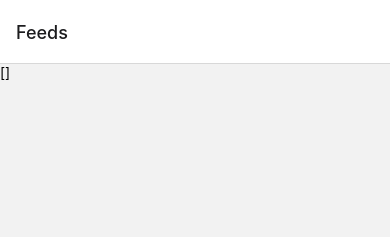
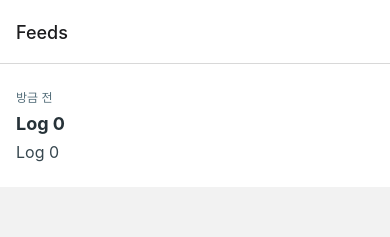
Before and after one commit to myeongjae-kim/learn-rn-day-log, a React Native app: screen /Feeds in a window 390 px wide. Shown: the top 237 px of the page. Built offline with nearby package versions, Linux system fonts and the light colour scheme.

Commit message:
feat: animation for FloatingWriteButton

```diff
--- /dev/null
+++ b/components/FeedList.tsx
@@ -0,0 +1,55 @@
+import React from 'react';
+import {
+  FlatList,
+  NativeScrollEvent,
+  NativeSyntheticEvent,
+  StyleSheet,
+  View,
+} from 'react-native';
+import {Log} from '../contexts/LogContext';
+import FeedListItem from './FeedListItem';
+
+type Props = {logs: Log[]; onScrolledToBottom?(hidden: boolean): void};
+
+const FeedList = ({logs, onScrolledToBottom}: Props) => {
+  const onScroll = (e: NativeSyntheticEvent<NativeScrollEvent>) => {
+    if (!onScrolledToBottom) {
+      return;
+    }
+
+    const {contentSize, layoutMeasurement, contentOffset} = e.nativeEvent;
+    const distanceFromBottom =
+      contentSize.height - layoutMeasurement.height - contentOffset.y;
+
+    if (
+      contentSize.height > layoutMeasurement.height &&
+      distanceFromBottom < 72
+    ) {
+      onScrolledToBottom(true);
+    } else {
+      onScrolledToBottom(false);
+    }
+  };
+
+  return (
+    <FlatList
+      data={logs}
+      style={styles.block}
+      renderItem={({item}) => <FeedListItem log={item} />}
+      keyExtractor={log => log.id}
+      ItemSeparatorComponent={() => <View style={styles.separator} />}
+      onScroll={onScroll}
+    />
+  );
+};
+
+const styles = StyleSheet.create({
+  block: {flex: 1},
+  separator: {
+    backgroundColor: '#e0e0e0',
+    height: 1,
+    width: '100%',
+  },
+});
+
+export default FeedList;
--- /dev/null
+++ b/components/FeedListItem.tsx
@@ -0,0 +1,73 @@
+import React from 'react';
+import {Platform, Pressable, StyleSheet, Text} from 'react-native';
+import {Log} from '../contexts/LogContext';
+import {format, formatDistanceToNow} from 'date-fns';
+import {ko} from 'date-fns/locale';
+
+const formatDate = (date: string): string => {
+  const d = new Date(date);
+  const now = Date.now();
+  const diff = (now - d.getTime()) / 1000;
+
+  if (diff < 60) {
+    return '방금 전';
+  }
+
+  if (diff < 60 * 60 * 24 * 3) {
+    return formatDistanceToNow(d, {addSuffix: true, locale: ko});
+  }
+
+  return format(d, 'PPP EEE p', {locale: ko});
+};
+
+const truncate = (text: string) => {
+  const replaced = text.replace(/\n/g, ' ');
+  if (replaced.length <= 100) {
+    return replaced;
+  }
+
+  return replaced.slice(0, 100).concat('...');
+};
+
+const FeedListItem = ({log}: {log: Log}) => {
+  const {title, body, date} = log;
+
+  return (
+    <Pressable
+      style={({pressed}) => [
+        styles.block,
+        Platform.OS === 'ios' && pressed && {backgroundColor: '#efefef'},
+      ]}
+      android_ripple={{color: '#ededed'}}>
+      <Text style={styles.date}>{formatDate(date)}</Text>
+      <Text style={styles.title}>{title}</Text>
+      <Text style={styles.body}>{truncate(body)}</Text>
+    </Pressable>
+  );
+};
+
+const styles = StyleSheet.create({
+  block: {
+    backgroundColor: 'white',
+    paddingHorizontal: 16,
+    paddingVertical: 24,
+  },
+  date: {
+    fontSize: 12,
+    color: '#546e7a',
+    marginBottom: 8,
+  },
+  title: {
+    color: '#263238',
+    fontSize: 18,
+    fontWeight: 'bold',
+    marginBottom: 8,
+  },
+  body: {
+    color: '#37474f',
+    fontSize: 16,
+    lineHeight: 21,
+  },
+});
+
+export default FeedListItem;
--- a/components/FloatingWriteButton.tsx
+++ b/components/FloatingWriteButton.tsx
@@ -1,18 +1,50 @@
-import React from 'react';
-import {Platform, Pressable, StyleSheet, View} from 'react-native';
+import React, {useEffect, useRef} from 'react';
+import {Animated, Platform, Pressable, StyleSheet} from 'react-native';
 import Icon from 'react-native-vector-icons/MaterialIcons';
 import {NavigationProp, useNavigation} from '@react-navigation/native';
 import {RootStackParamList} from '../screens/RootStack';
 
-const FloatingWriteButton = () => {
+type Props = {
+  hidden: boolean;
+};
+
+const FloatingWriteButton = ({hidden}: Props) => {
   const navigation = useNavigation<NavigationProp<RootStackParamList>>();
 
   const onPress = () => {
     navigation.navigate('Write');
   };
 
+  const animation = useRef(new Animated.Value(0)).current;
+
+  useEffect(() => {
+    Animated.spring(animation, {
+      toValue: hidden ? 1 : 0,
+      useNativeDriver: true,
+      tension: 45,
+      friction: 5,
+    }).start();
+  }, [animation, hidden]);
+
   return (
-    <View style={styles.wrapper}>
+    <Animated.View
+      style={[
+        styles.wrapper,
+        {
+          transform: [
+            {
+              translateY: animation.interpolate({
+                inputRange: [0, 1],
+                outputRange: [0, 88],
+              }),
+            },
+          ],
+          opacity: animation.interpolate({
+            inputRange: [0, 1],
+            outputRange: [1, 0],
+          }),
+        },
+      ]}>
       <Pressable
         android_ripple={{color: 'white'}}
         onPress={onPress}
@@ -24,7 +56,7 @@
         ]}>
         <Icon name={'add'} size={24} style={styles.icon} />
       </Pressable>
-    </View>
+    </Animated.View>
   );
 };
 
--- a/contexts/LogContext.tsx
+++ b/contexts/LogContext.tsx
@@ -19,7 +19,16 @@
 export const LogContextProvider = ({
   children,
 }: React.PropsWithChildren<unknown>) => {
-  const [logs, setLogs] = useState<Array<Log>>([]);
+  const [logs, setLogs] = useState<Array<Log>>(
+    Array.from({length: 1})
+      .map((_, index) => ({
+        id: uuidv4(),
+        title: `Log ${index}`,
+        body: `Log ${index}`,
+        date: new Date().toISOString(),
+      }))
+      .reverse(),
+  );
 
   const onCreate = ({title, body, date}: LogRequest) => {
     const log: Log = {
--- a/package.json
+++ b/package.json
@@ -13,6 +13,7 @@
     "@react-navigation/bottom-tabs": "^6.3.1",
     "@react-navigation/native": "^6.0.10",
     "@react-navigation/native-stack": "^6.6.1",
+    "date-fns": "^2.28.0",
     "react": "17.0.2",
     "react-native": "0.68.1",
     "react-native-get-random-values": "^1.7.2",
--- a/screens/CalendarScreen.tsx
+++ b/screens/CalendarScreen.tsx
@@ -1,12 +1,60 @@
-import React from 'react';
-import {StyleSheet, View} from 'react-native';
+import React, {useEffect, useRef, useState} from 'react';
+import {Animated, Button, StyleSheet, Text, View} from 'react-native';
+
+const SlideLeftAndRight = () => {
+  const animation = useRef(new Animated.Value(0)).current;
+  const [enabled, setEnabled] = useState(false);
+
+  useEffect(() => {
+    Animated.timing(animation, {
+      toValue: enabled ? 1 : 0,
+      useNativeDriver: true,
+    }).start();
+  }, [enabled, animation]);
+
+  return (
+    <View>
+      <Animated.View
+        style={[
+          styles.rectangle,
+          {
+            transform: [
+              {
+                translateX: animation.interpolate({
+                  inputRange: [0, 1],
+                  outputRange: [0, 150],
+                }),
+              },
+            ],
+            opacity: animation.interpolate({
+              inputRange: [0, 1],
+              outputRange: [1, 0],
+            }),
+          },
+        ]}
+      />
+      <Button
+        title={'Toggle'}
+        onPress={() => {
+          setEnabled(!enabled);
+        }}
+      />
+      <Text>{enabled + ''}</Text>
+    </View>
+  );
+};
 
 const CalendarScreen = () => {
-  return <View style={styles.block} />;
+  return (
+    <View style={styles.block}>
+      <SlideLeftAndRight />
+    </View>
+  );
 };
 
 const styles = StyleSheet.create({
   block: {},
+  rectangle: {width: 100, height: 100, backgroundColor: 'black'},
 });
 
 export default CalendarScreen;
--- a/screens/FeedsScreen.tsx
+++ b/screens/FeedsScreen.tsx
@@ -1,16 +1,22 @@
-import React, {useContext} from 'react';
-import {StyleSheet, Text, View} from 'react-native';
+import React, {useContext, useState} from 'react';
+import {StyleSheet, View} from 'react-native';
 import FloatingWriteButton from '../components/FloatingWriteButton';
 import LogContext from '../contexts/LogContext';
+import FeedList from '../components/FeedList';
 
 const FeedsScreen = () => {
   const {logs} = useContext(LogContext);
-  console.log(JSON.stringify(logs, null, 2));
+  const [hidden, setHidden] = useState(false);
+  const onScrolledToBottom = (isBottom: boolean) => {
+    if (hidden !== isBottom) {
+      setHidden(isBottom);
+    }
+  };
 
   return (
     <View style={styles.block}>
-      <Text>{JSON.stringify(logs, null, 2)}</Text>
-      <FloatingWriteButton />
+      <FeedList logs={logs} onScrolledToBottom={onScrolledToBottom} />
+      <FloatingWriteButton hidden={hidden} />
     </View>
   );
 };
```
Also changed, not shown: 1 other file (tests, documents, lock files or other folders).
